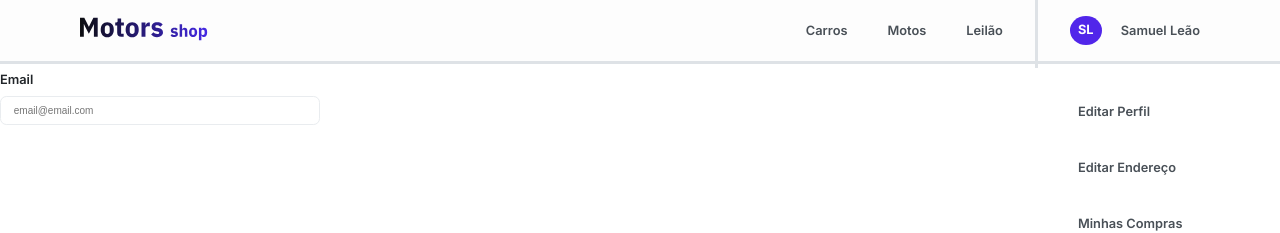
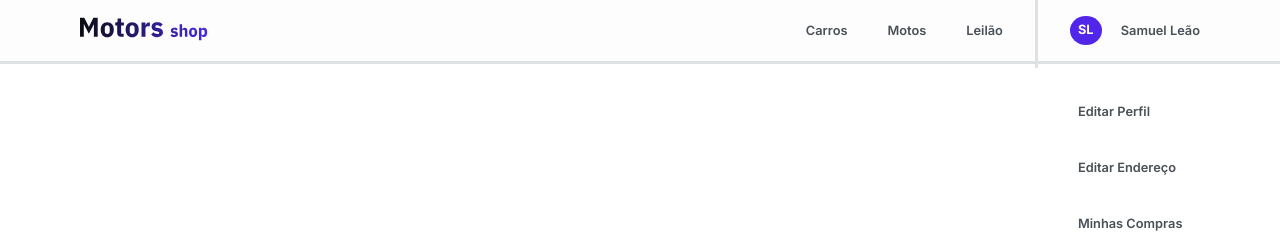
Before and after one commit to Motors-M6-Kenzie-Academy/Front-end, a React (Create React App) app: page / in a window 1280 px wide. Shown: the top 233 px of the page. Built offline with nearby package versions, Linux system fonts and the light colour scheme.

Commit message:
Fix: Correção de Nome da fn do component

```diff
--- a/src/App.tsx
+++ b/src/App.tsx
@@ -1,20 +1,20 @@
 import ProductCard from "./components/ProductCard";
 import ModalImg from "./components/ModalImg";
 import ProductCardAuction from "./components/ProductCardAuction";
+import InputContainer from "./components/Imputs";
 import Navbar from "./components/Navbar";
 import GlobalStyle from "./styles/globalStyles";
-import InputContainer from "./components/Imputs";
 
 function App() {
   return (
     <>
       <GlobalStyle />
       <Navbar />
-      <InputContainer
+      {/* <InputContainer
         label="Email"
         placeHolder="email@email.com"
         typeInput="email"
-      />
+      /> */}
       {/* <ProductCard /> */}
       {/* <ModalImg /> */}
       {/* <ProductCardAuction /> */}
--- a/src/components/Navbar/index.tsx
+++ b/src/components/Navbar/index.tsx
@@ -1,7 +1,7 @@
 import { HeaderContainer } from "./styles";
 import LogoImg from "../../assets/LogoImg.svg";
 
-export default function NavBar2() {
+export default function Navbar() {
   const handleHamburger = () => {
     const list = document.querySelector(".nav-bar");
     list?.classList.toggle("active");
```
